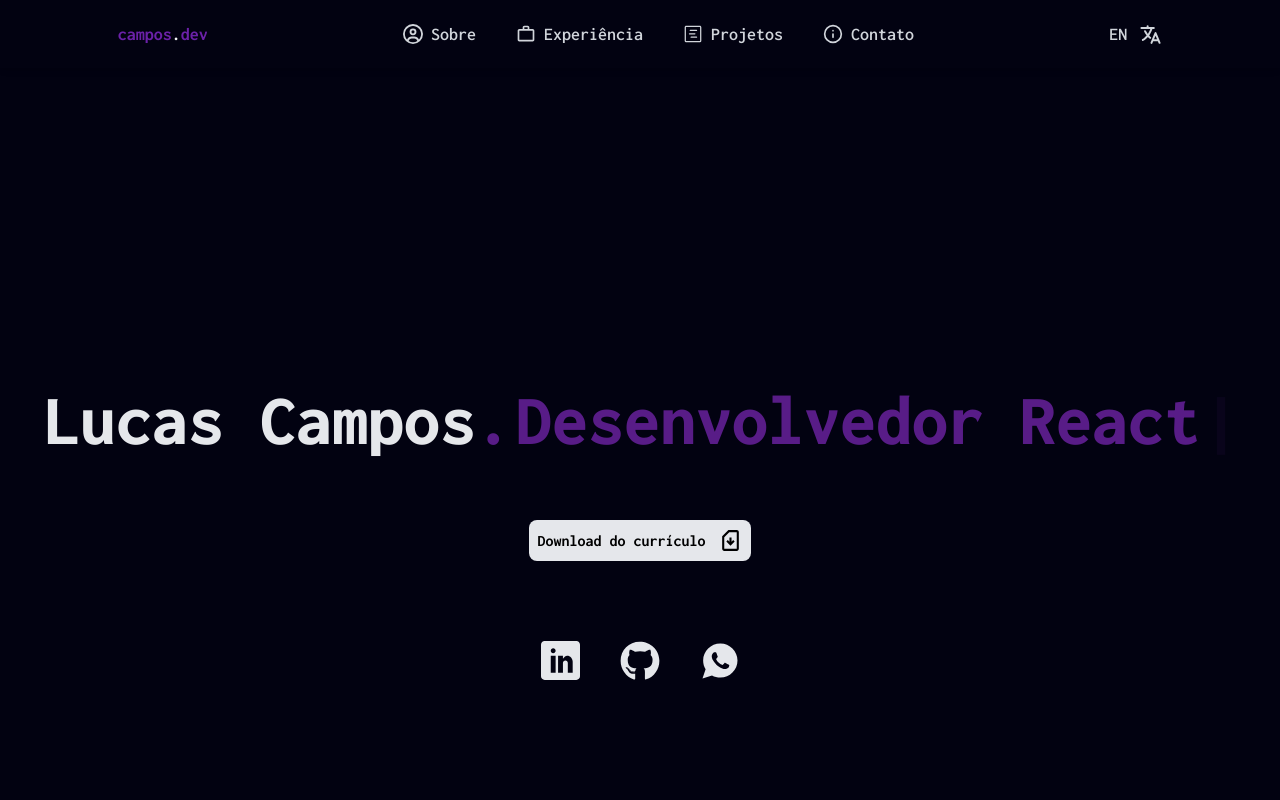
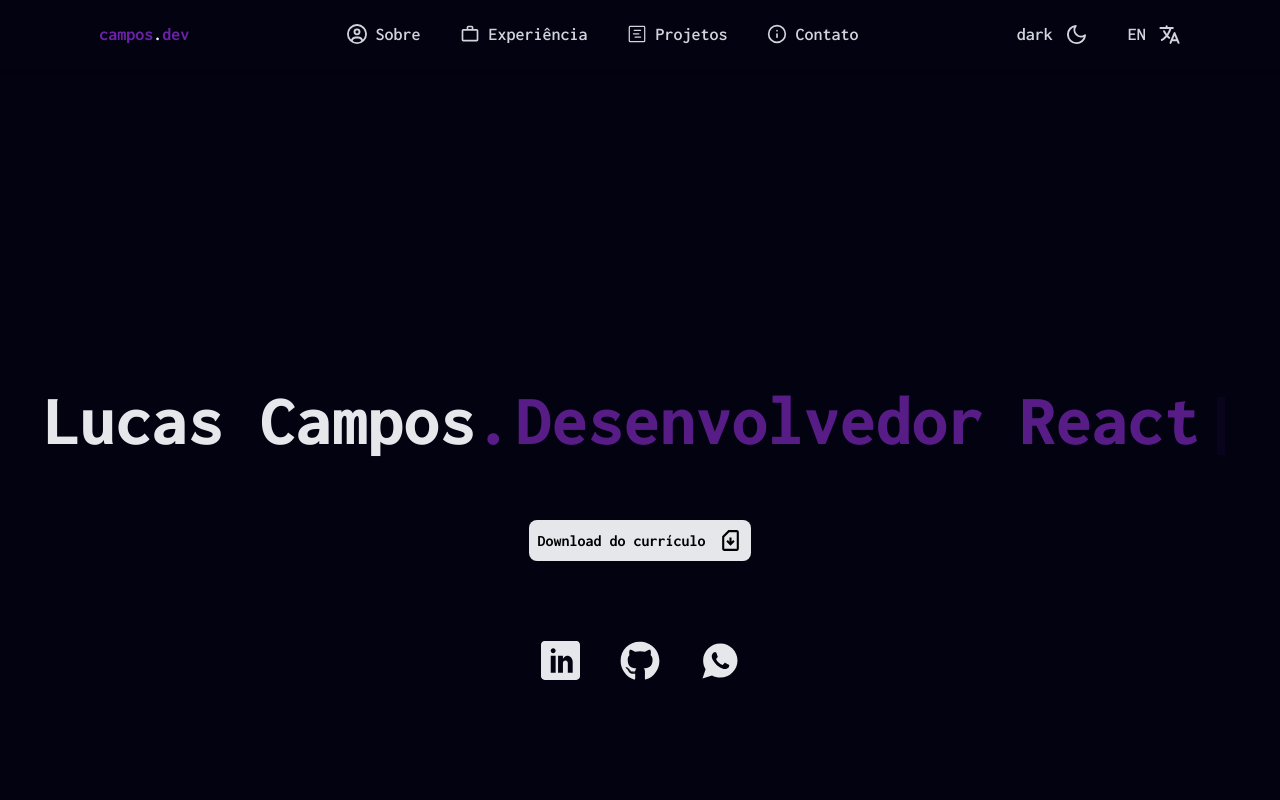
Before and after one commit to lucascmpos/lucascmpos-portfolio, a React (Vite) app: page / in a window 1280 px wide. Shown: the top 800 px of the page. Built offline with nearby package versions, Linux system fonts and the light colour scheme.

Commit message:
feat: introducing change of themes

```diff
--- a/src/App.jsx
+++ b/src/App.jsx
@@ -9,6 +9,7 @@ import Footer from "./components/footer";
 
 function App() {
   const [language, setLanguage] = useState("pt");
+  const [theme, setTheme] = useState("off");
 
   const switchToEnglish = () => {
     setLanguage("en");
@@ -22,19 +23,34 @@ function App() {
     setLanguage(newLanguage);
   };
 
+  const switchToDark = () => {
+    setLanguage("dark");
+  };
+
+  const switchToLight = () => {
+    setLanguage("light");
+  };
+
+  const handleChangeTheme = (newTheme) => {
+    setTheme(newTheme);
+  };
+
   return (
     <div className="overflow-x-hidden">
       <Header
         onSwitchToEnglish={switchToEnglish}
         onSwitchToPortuguese={switchToPortuguese}
         onChangeLanguage={handleChangeLanguage}
+        onSwitchToDark={switchToDark}
+        onSwitchToLight={switchToLight}
+        onChangeTheme={handleChangeTheme}
       />
-      <Home language={language} />
-      <About language={language} />
-      <Experience language={language} />
-      <Projects language={language} />
-      <Contact language={language} />
-      <Footer language={language} />
+      <Home theme={theme} language={language} />
+      <About theme={theme} language={language} />
+      <Experience theme={theme} language={language} />
+      <Projects theme={theme} language={language} />
+      <Contact theme={theme} language={language} />
+      <Footer theme={theme} language={language} />
     </div>
   );
 }
--- a/src/components/header.jsx
+++ b/src/components/header.jsx
@@ -9,6 +9,7 @@ import { GiBrazilFlag } from "react-icons/gi";
 import { GiUsaFlag } from "react-icons/gi";
 import { useMediaQuery } from "react-responsive";
 import { IoLanguage } from "react-icons/io5";
+import { FiMoon, FiSun } from "react-icons/fi";
 
 const MobileMenu = ({
   isOpen,
@@ -16,6 +17,7 @@ const MobileMenu = ({
   menuItems,
   language,
   toggleLanguage,
+  toggleTheme,
 }) => {
   return (
     <AnimatePresence>
@@ -74,15 +76,25 @@ const MobileMenu = ({
               <IoLanguage size={23} />
             </button>
           </div>
+          <div className="absolute bottom-10 right-10">
+            <button
+              className="hover:scale-105 flex flex-row items-center justify-center gap-3 hover:text-purple-800 transition-all duration-300"
+              onClick={toggleTheme}
+            >
+              {language === "pt" ? "EN" : "PT-BR"}
+              <FiMoon size={23} />
+            </button>
+          </div>
         </motion.div>
       )}
     </AnimatePresence>
   );
 };
 
-const Header = ({ onChangeLanguage }) => {
+const Header = ({ onChangeLanguage, onChangeTheme }) => {
   const [isMenuOpen, setMenuOpen] = useState(false);
   const [language, setLanguage] = useState("pt");
+  const [theme, setTheme] = useState("light");
   const isMobile = useMediaQuery({ query: "(max-width: 767px)" });
 
   const toggleMenu = () => {
@@ -93,6 +105,12 @@ const Header = ({ onChangeLanguage }) => {
     const newLanguage = language === "pt" ? "en" : "pt";
     setLanguage(newLanguage);
     onChangeLanguage(newLanguage);
+  };
+
+  const toggleTheme = () => {
+    const newTheme = theme === "light" ? "dark" : "light";
+    setTheme(newTheme);
+    onChangeTheme(newTheme);
   };
 
   useEffect(() => {
@@ -154,6 +172,14 @@ const Header = ({ onChangeLanguage }) => {
       </div>
 
       {!isMobile && (
+        <div className="flex gap-10">
+          <button
+            className="hover:scale-105 flex justify-center items-center flex-row gap-3 hover:text-purple-800 transition-all duration-300"
+            onClick={toggleTheme}
+          >
+            {theme === "light" ? "dark" : "light"}
+            <FiMoon size={23} />
+          </button>
           <button
             className="hover:scale-105 flex justify-center items-center flex-row gap-3 hover:text-purple-800 transition-all duration-300"
             onClick={toggleLanguage}
@@ -161,6 +187,7 @@ const Header = ({ onChangeLanguage }) => {
             {language === "pt" ? "EN" : "PT-BR"}
             <IoLanguage size={23} />
           </button>
+        </div>
       )}
 
       <button
@@ -173,6 +200,7 @@ const Header = ({ onChangeLanguage }) => {
       <MobileMenu
         isOpen={isMenuOpen}
         toggleMenu={toggleMenu}
+        toggleTheme={toggleTheme}
         menuItems={menuItems}
         language={language}
         toggleLanguage={toggleLanguage}
--- a/src/components/home.jsx
+++ b/src/components/home.jsx
@@ -7,10 +7,15 @@ import curriculo from "../assets/curriculo.pdf";
 import resume from "../assets/resume.pdf";
 import { useTypewriter, Cursor } from "react-simple-typewriter";
 
-const Home = ({ language, onChangeLanguage }) => {
+const Home = ({ language, onChangeLanguage, theme, onChangeTheme }) => {
   const toggleLanguage = () => {
     const newLanguage = language === "pt" ? "en" : "pt";
     onChangeLanguage(newLanguage);
+  };
+
+  const toggleTheme = () => {
+    const newTheme = theme === "light" ? "dark" : "light";
+    onChangeTheme(newTheme);
   };
 
   const [typeEffect] = useTypewriter({
@@ -60,11 +65,17 @@ const Home = ({ language, onChangeLanguage }) => {
   return (
     <main
       id="home"
-      className="flex flex-col justify-center items-center gap-20 bg-[#020211]"
+      className={`flex flex-col justify-center items-center gap-20 ${
+        theme === "light" ? "bg-gray-200" : "bg-[#020211]"
+      }`}
     >
       <div className="flex flex-col justify-center items-center gap-16 md:pt-96 pt-72">
         <div className="flex md:flex-row lg:w-auto flex-col gap-1">
-          <h1 className="font-extrabold lg:text-6xl xl:text-7xl text-3xl   text-gray-200">
+          <h1
+            className={`font-extrabold lg:text-6xl xl:text-7xl text-3xl    ${
+              theme === "light" ? "text-gray-950" : "text-gray-200"
+            }`}
+          >
             Lucas Campos
             <span className="font-extrabold lg:text-6xl xl:text-7xl text-3xl text-purple-900">
               .
```
Lines whose indentation alone changed are shown as unchanged.
